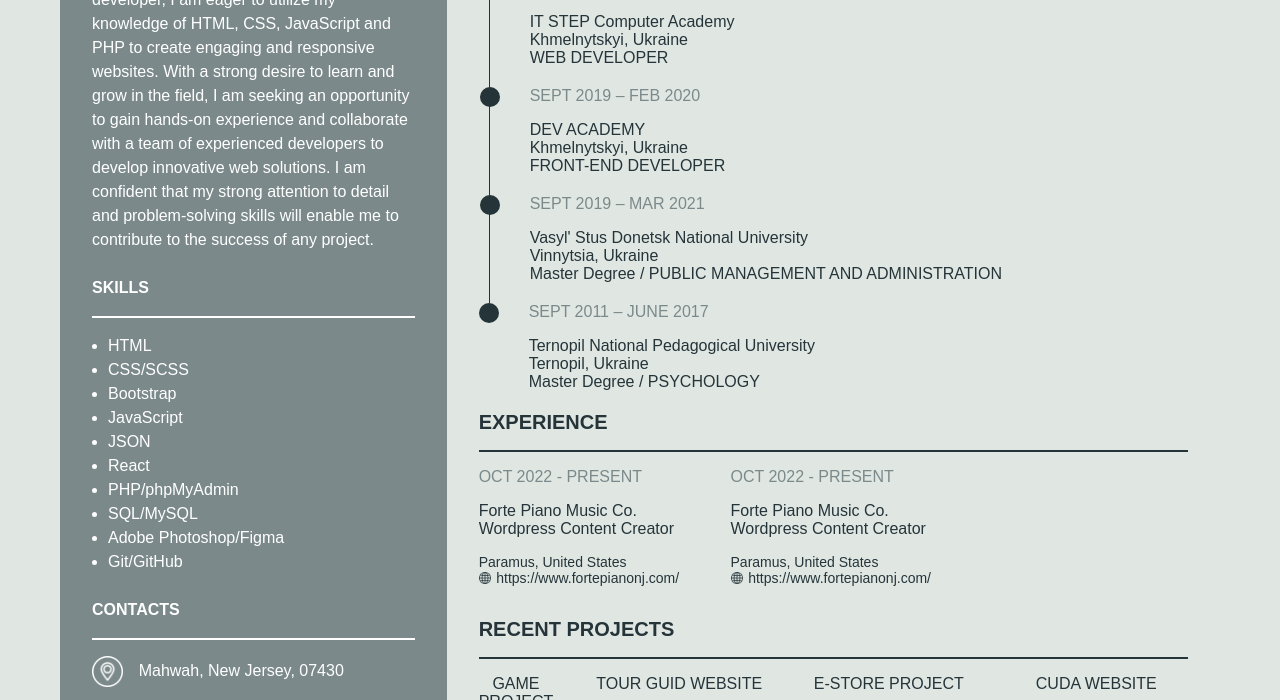
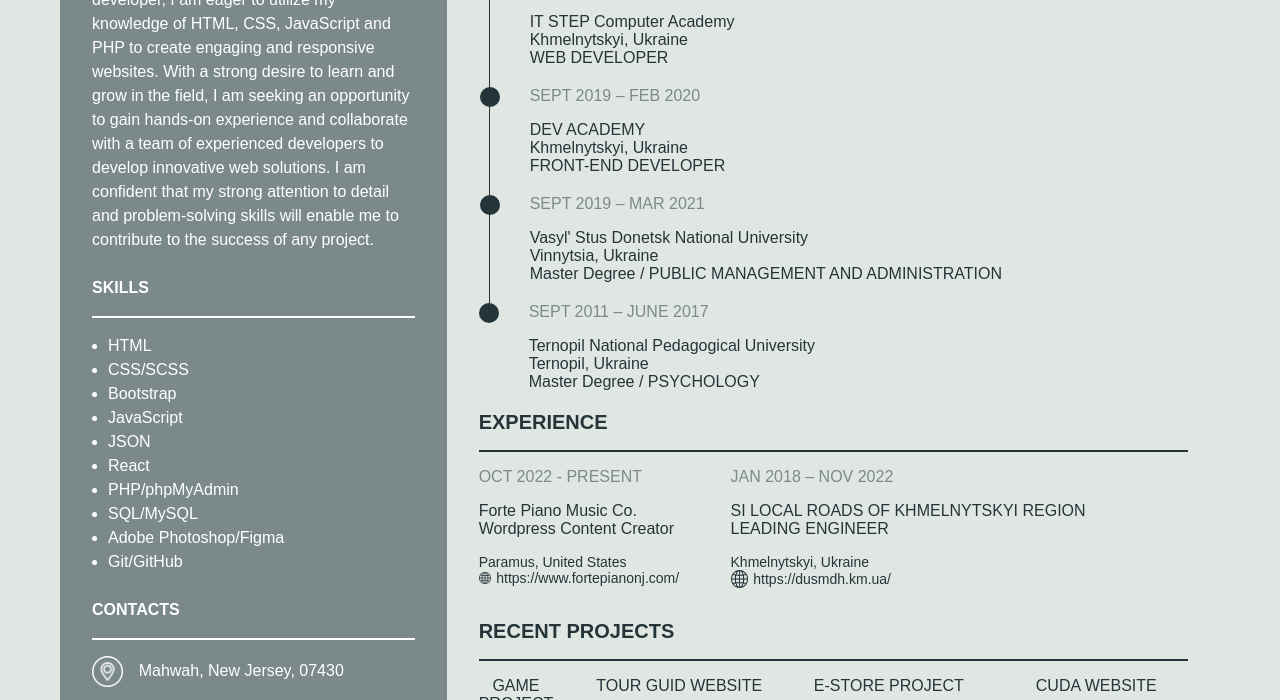
Before and after one commit to purpoison/tetiana-kozynets, a plain HTML site: page index.html in a window 1280 px wide. Shown: the part 429-1129 px from the top of the page. Drawn offline with Linux system fonts and the light colour scheme; a web font is replaced by a local one.

Commit message:
changed experience

```diff
--- a/index.html
+++ b/index.html
@@ -157,17 +157,20 @@
                             </div>
                         </div>
                         <div>
-                            <p class="light-text">OCT 2022 - PRESENT
+                            <p class="light-text">JAN 2018 – NOV 2022
 
                             </p>
-                            <p>Forte Piano Music Co. <br>
-                                Wordpress Content Creator</p>
-                            <p class="experience__address">Paramus, United States
+                            <p>SI LOCAL ROADS OF KHMELNYTSKYI
+                                REGION
+                                <br>
+                                LEADING ENGINEER
+                            </p>
+                            <p class="experience__address">Khmelnytskyi, Ukraine
                             </p>
                             <div class="experience__link">
                                 <div class="experience__link-img"><img src="img/world-wide-web.png" alt="link"></div>
                                 <a class="link" href="https://www.fortepianonj.com/">
-                                    https://www.fortepianonj.com/</a>
+                                    https://dusmdh.km.ua/</a>
                             </div>
                         </div>
                     </div>
```
